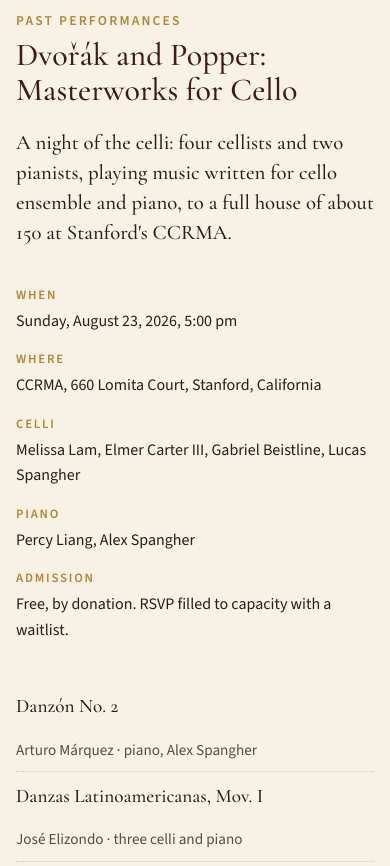
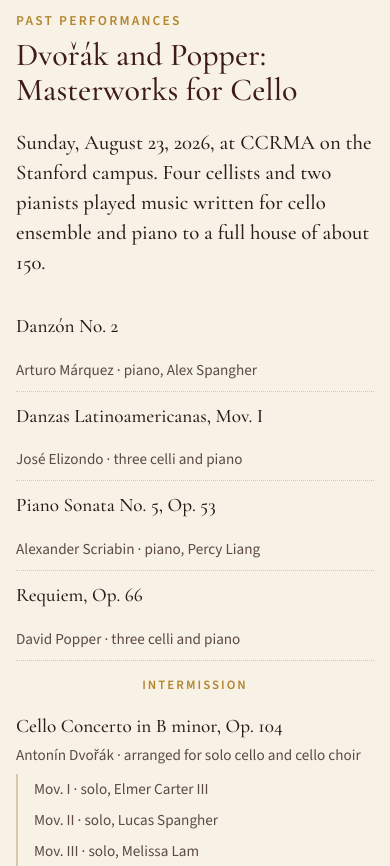
Before and after one commit to alex2awesome/sf-cello-choir, a plain HTML site: page index.html in a window 390 px wide. Shown: the part 2640-3506 px from the top of the page. Drawn offline with nearby package versions, Linux system fonts and the light colour scheme.

Commit message:
Performances: drop the fact box; carousel sits in from the right edge

```diff
--- a/assets/css/style.css
+++ b/assets/css/style.css
@@ -68,7 +68,8 @@ p { margin: 0 0 1em; }
 .hero .created a { color: #fff; text-decoration-color: var(--gold); }
 
 /* hero grid + carousel */
-.hero-grid { display: grid; grid-template-columns: minmax(0, 1fr) minmax(0, 1fr); gap: 3rem; align-items: center; }
+.hero-grid { display: grid; grid-template-columns: minmax(0, 1fr) minmax(0, 1fr); gap: 2.5rem; align-items: center; }
+.hero-grid .carousel { margin-right: 3rem; }
 .hero-copy { min-width: 0; }
 .carousel {
   position: relative; border-radius: 10px; overflow: hidden; background: #1d0d0b;
@@ -121,11 +122,7 @@ p { margin: 0 0 1em; }
 .founder .instrument { margin-top: 1.25rem; padding: 1rem 1.1rem; border-left: 3px solid var(--gold); background: var(--paper-deep); font-size: 0.98rem; color: var(--ink-soft); }
 
 /* concert */
-.concert { display: grid; grid-template-columns: minmax(0, 1.1fr) minmax(0, 2fr); gap: 2.5rem; margin-top: 1rem; }
-.concert .meta { font-size: 1rem; }
-.concert .meta dt { font-size: 0.8rem; letter-spacing: 0.14em; text-transform: uppercase; color: var(--gold); font-weight: 600; margin-top: 1rem; }
-.concert .meta dd { margin: 0.15rem 0 0; }
-.concert .meta dt:first-child { margin-top: 0; }
+.concert { max-width: 760px; margin-top: 1.5rem; }
 .program { list-style: none; margin: 0; padding: 0; }
 .program li { padding: 0.55rem 0; border-bottom: 1px dotted var(--rule); display: flex; justify-content: space-between; gap: 1rem; flex-wrap: wrap; }
 .program li:last-child { border-bottom: 0; }
@@ -206,7 +203,8 @@ footer { padding: 1.75rem 0 2.5rem; font-size: 0.9rem; color: var(--ink-soft); }
 footer .wrap { display: flex; justify-content: space-between; gap: 1rem; flex-wrap: wrap; }
 
 @media (max-width: 720px) {
-  .founder, .concert { grid-template-columns: 1fr; gap: 1.5rem; }
+  .founder { grid-template-columns: 1fr; gap: 1.5rem; }
+  .hero-grid .carousel { margin-right: 0; }
   .nav .wrap { min-height: 0; padding: 0.55rem 0 0.6rem; }
   .nav ul { gap: 0.4rem 0.9rem; flex-basis: 100%; }
   .nav li a { font-size: 0.78rem; letter-spacing: 0.06em; }
--- a/index.html
+++ b/index.html
@@ -123,22 +123,9 @@
 <section class="section" id="performances">
   <div class="wrap">
     <h2><small>Past performances</small>Dvo&#345;&aacute;k and Popper: Masterworks for Cello</h2>
-    <p class="lede">A night of the celli: four cellists and two pianists, playing music written for cello ensemble and piano, to a full house of about 150 at Stanford's CCRMA.</p>
+    <p class="lede">Sunday, August 23, 2026, at CCRMA on the Stanford campus. Four cellists and two pianists played music written for cello ensemble and piano to a full house of about 150.</p>
 
     <div class="concert">
-      <dl class="meta">
-        <dt>When</dt>
-        <dd>Sunday, August 23, 2026, 5:00 pm</dd>
-        <dt>Where</dt>
-        <dd>CCRMA, 660 Lomita Court, Stanford, California</dd>
-        <dt>Celli</dt>
-        <dd>Melissa Lam, Elmer Carter III, Gabriel Beistline, Lucas Spangher</dd>
-        <dt>Piano</dt>
-        <dd>Percy Liang, Alex Spangher</dd>
-        <dt>Admission</dt>
-        <dd>Free, by donation. RSVP filled to capacity with a waitlist.</dd>
-      </dl>
-
       <div>
         <h3 class="sr-only">Program</h3>
         <ol class="program">
```
